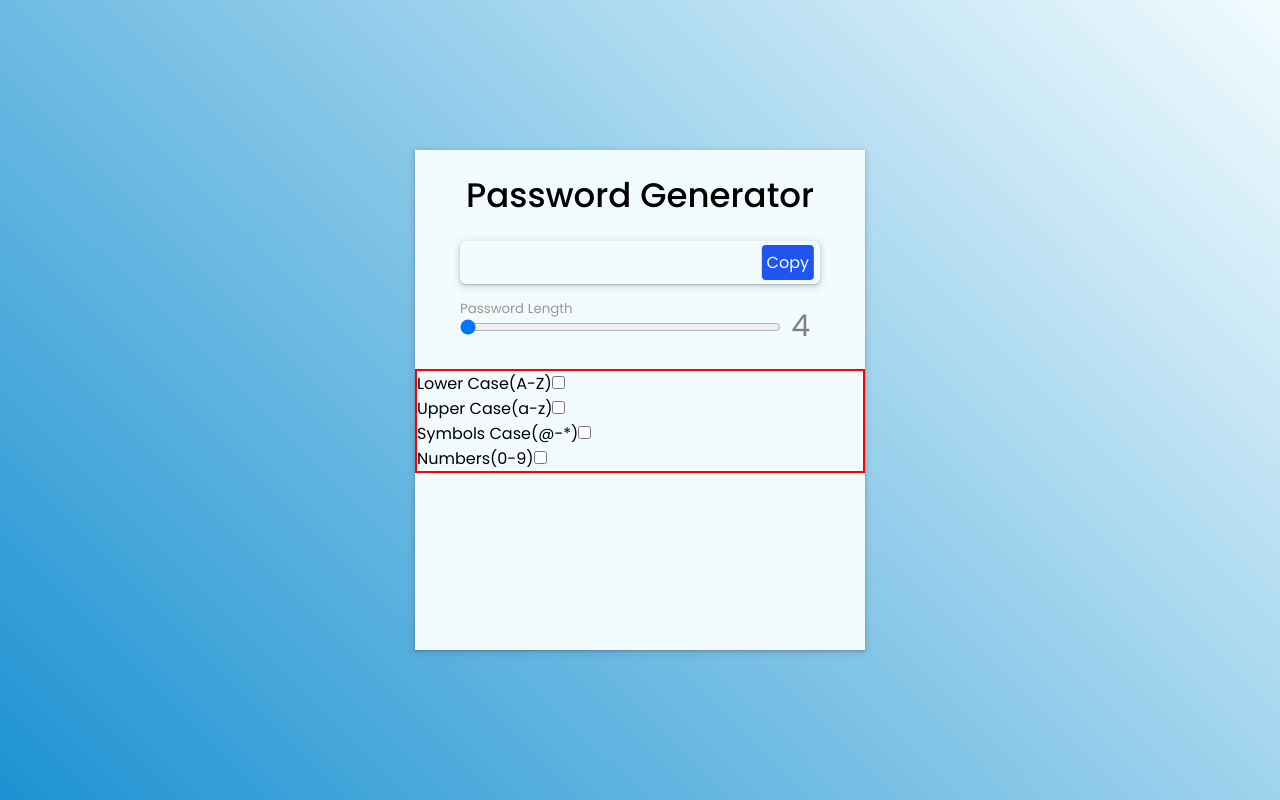
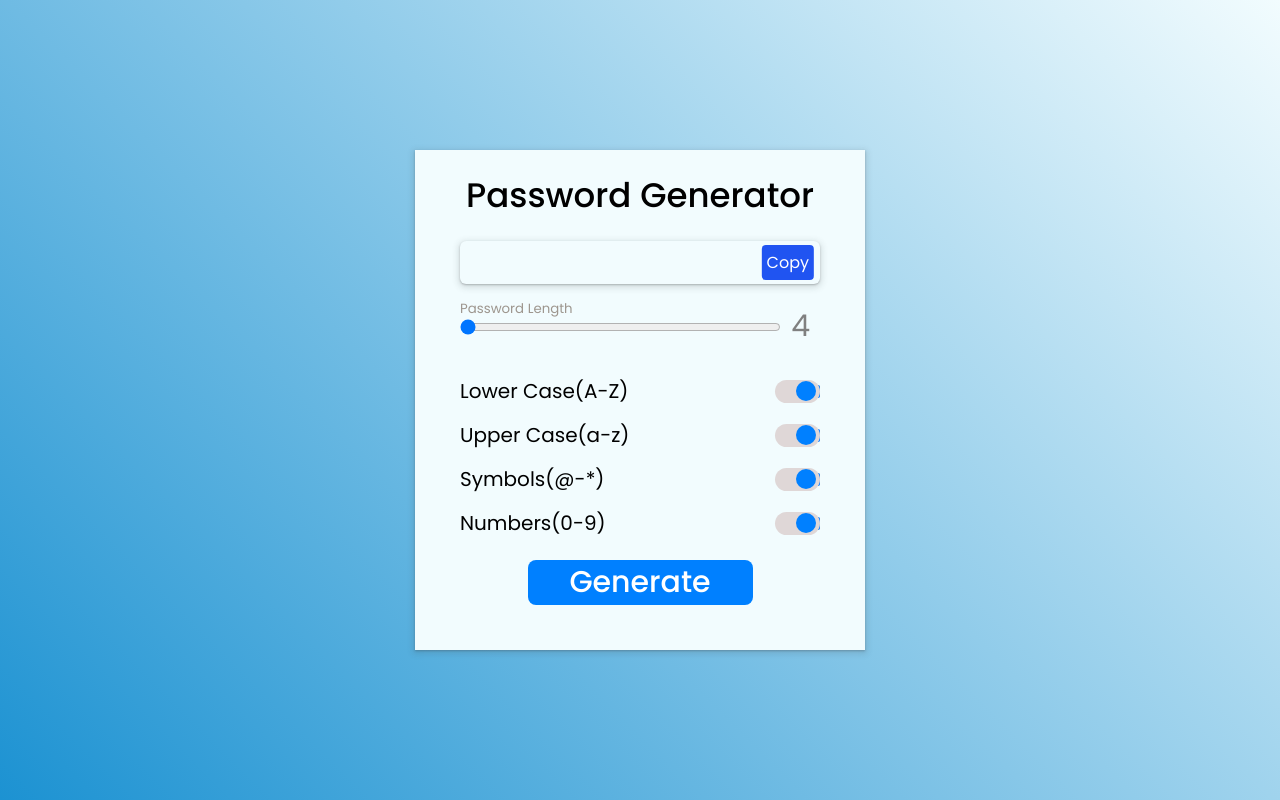
Before and after one commit to ashwanikant39/Password-generator-in-Js, a plain HTML site: page index.html in a window 1280 px wide. Drawn offline with Linux system fonts and the light colour scheme.

Commit message:
CLean UI completed

```diff
--- a/index.html
+++ b/index.html
@@ -3,7 +3,7 @@
   <head>
     <meta charset="UTF-8" />
     <meta name="viewport" content="width=device-width, initial-scale=1.0" />
-    <title>Document</title>
+    <title>Password Generator</title>
 
     <link rel="stylesheet" href="style.css" />
   </head>
@@ -18,12 +18,30 @@
         <input type="range" id="range" min="4" max="16" value="4" />
         <span id="rangeValue">4</span>
       </div>
+
       <div id="check-boxes">
-        <label for=""> Lower Case(A-Z)<input type="checkbox" /> </label>
-        <label for=""> Upper Case(a-z)<input type="checkbox" /> </label>
-        <label for=""> Symbols Case(@-*)<input type="checkbox" /> </label>
-        <label for=""> Numbers(0-9)<input type="checkbox" /> </label>
+        <label for="lcase" class="checkClass" id="checkBox-label">
+          Lower Case(A-Z)<input type="checkbox" id="lcase" checked />
+          <span id="slider"></span>
+          <span id="sliderBg"></span>
+        </label>
+        <label for="uCase" class="checkClass" id="checkBox-label">
+          Upper Case(a-z)<input type="checkbox" id="uCase" checked />
+          <span id="slider"></span>
+          <span id="sliderBg"></span>
+        </label>
+        <label for="symbol" class="checkClass" id="checkBox-label">
+          Symbols(@-*)<input type="checkbox" id="symbol" checked />
+          <span id="slider"></span>
+          <span id="sliderBg"></span>
+        </label>
+        <label for="number" class="checkClass" id="checkBox-label">
+          Numbers(0-9)<input type="checkbox" id="number" checked />
+          <span id="slider"></span>
+          <span id="sliderBg"></span>
+        </label>
       </div>
+      <div id="btn">Generate</div>
     </div>
     <script src="app.js"></script>
   </body>
--- a/style.css
+++ b/style.css
@@ -94,8 +94,72 @@ body {
 }
 #check-boxes {
   display: flex;
-  /* flex: 1; */
-  border: 2px solid red;
-  width: 100%;
+  /* justify-content: center; */
+  /* align-items: center; */
+  /* width: 80%; */
+  /* border: 2px solid red; */
+  width: 80%;
   flex-direction: column;
 }
+.checkClass {
+  /* border: 2px solid blue; */
+  margin: 7px 0px;
+  font-size: 20px;
+  cursor: pointer;
+  display: flex;
+  align-items: center;
+  justify-content: space-between;
+  position: relative;
+}
+#slider {
+  width: 20px;
+  height: 20px;
+  background-color: rgb(255, 255, 255);
+  border-radius: 50%;
+  position: absolute;
+  transform: translateX(1600%);
+  z-index: 1;
+}
+#sliderBg {
+  width: 45px;
+  height: 23px;
+  background-color: rgb(223, 215, 215);
+  border-radius: 50px;
+  position: absolute;
+  transform: translateX(700%);
+}
+input[type="checkbox"] + #slider {
+  /* background-color: rgb(255, 255, 255); */
+  animation: sliderBack 200ms ease forwards;
+}
+@keyframes sliderBack {
+  0% {
+    background-color: rgb(0, 128, 255);
+    transform: translateX(1680%);
+  }
+
+  100% {
+    background-color: rgb(255, 255, 255);
+  }
+}
+input[type="checkbox"]:checked + #slider {
+  animation: slider 200ms ease forwards;
+}
+@keyframes slider {
+  100% {
+    background-color: rgb(0, 128, 255);
+    transform: translateX(1680%);
+  }
+}
+#btn {
+  background-color: rgb(0, 128, 255);
+  width: 50%;
+  text-align: center;
+  font-size: 30px;
+  margin-top: 15px;
+  font-weight: 500;
+  border-radius: 8px;
+  cursor: pointer;
+  color: white;
+  /* text-shadow: 2px 2px 2px rgb(62, 62, 62); */
+}
```
